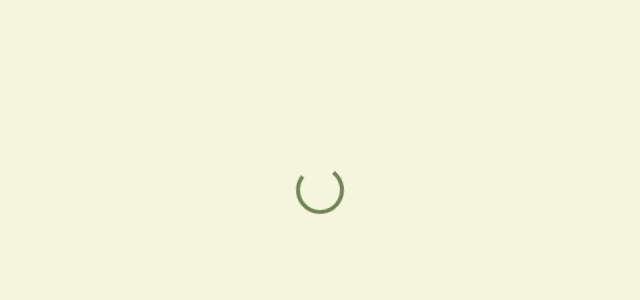
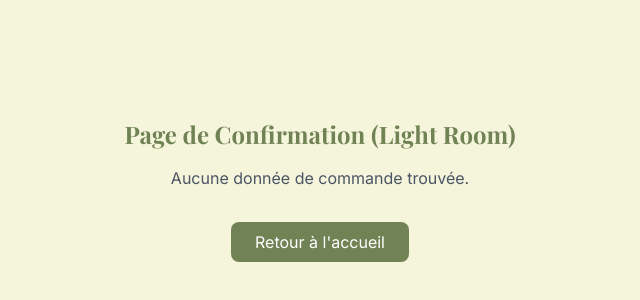
Before and after one commit to medjadjiabdeldjali99l/Ecom-site, a Next.js app: page /success-lightromm in a window 1280 px wide. Before the commit this address had no page. Shown: the part 210-510 px from the top of the page, without its empty margins (320-960 px from the left). Built offline with nearby package versions, Linux system fonts and the light colour scheme.

Commit message:
enleve la restriction d ela page sucess

```diff
--- a/app/success-lightromm/page.tsx
+++ b/app/success-lightromm/page.tsx
@@ -21,16 +21,21 @@ export default function SuccessLightRommPage() {
     const data = sessionStorage.getItem("orderData");
     if (data) {
       setOrderData(JSON.parse(data));
-    } else {
-      // Redirect to home if no order data
-      router.push("/");
     }
   }, [router]);
 
   if (!orderData) {
     return (
-      <div className="min-h-screen bg-cream flex items-center justify-center">
-        <div className="animate-spin rounded-full h-12 w-12 border-4 border-forest border-t-transparent"></div>
+      <div className="min-h-screen bg-cream flex flex-col items-center justify-center p-4">
+        <div id="pixel-lightromm" className="hidden"></div>
+        <h1 className="text-2xl font-serif font-bold text-forest mb-4">Page de Confirmation (Light Room)</h1>
+        <p className="text-gray-600 mb-8">Aucune donnée de commande trouvée.</p>
+        <button
+          onClick={() => router.push("/")}
+          className="bg-forest text-white px-6 py-2 rounded-lg"
+        >
+          Retour à l&apos;accueil
+        </button>
       </div>
     );
   }
--- a/app/success-pack-coffee/page.tsx
+++ b/app/success-pack-coffee/page.tsx
@@ -21,16 +21,21 @@ export default function SuccessPackCoffeePage() {
     const data = sessionStorage.getItem("orderData");
     if (data) {
       setOrderData(JSON.parse(data));
-    } else {
-      // Redirect to home if no order data
-      router.push("/");
     }
   }, [router]);
 
   if (!orderData) {
     return (
-      <div className="min-h-screen bg-cream flex items-center justify-center">
-        <div className="animate-spin rounded-full h-12 w-12 border-4 border-forest border-t-transparent"></div>
+      <div className="min-h-screen bg-cream flex flex-col items-center justify-center p-4">
+        <div id="pixel-pack-coffee" className="hidden"></div>
+        <h1 className="text-2xl font-serif font-bold text-forest mb-4">Page de Confirmation (Pack Coffee)</h1>
+        <p className="text-gray-600 mb-8">Aucune donnée de commande trouvée.</p>
+        <button
+          onClick={() => router.push("/")}
+          className="bg-forest text-white px-6 py-2 rounded-lg"
+        >
+          Retour à l&apos;accueil
+        </button>
       </div>
     );
   }
--- a/app/success/page.tsx
+++ b/app/success/page.tsx
@@ -21,16 +21,20 @@ export default function SuccessPage() {
     const data = sessionStorage.getItem("orderData");
     if (data) {
       setOrderData(JSON.parse(data));
-    } else {
-      // Redirect to home if no order data
-      router.push("/");
     }
   }, [router]);
 
   if (!orderData) {
     return (
-      <div className="min-h-screen bg-cream flex items-center justify-center">
-        <div className="animate-spin rounded-full h-12 w-12 border-4 border-forest border-t-transparent"></div>
+      <div className="min-h-screen bg-cream flex flex-col items-center justify-center p-4">
+        <h1 className="text-2xl font-serif font-bold text-forest mb-4">Page de Confirmation</h1>
+        <p className="text-gray-600 mb-8">Aucune donnée de commande trouvée.</p>
+        <button
+          onClick={() => router.push("/")}
+          className="bg-forest text-white px-6 py-2 rounded-lg"
+        >
+          Retour à l&apos;accueil
+        </button>
       </div>
     );
   }
@@ -111,6 +115,7 @@ export default function SuccessPage() {
             <span>Retour à l&apos;accueil</span>
           </button>
 
+
           <a
             href="https://www.instagram.com/_my_suerte_"
             target="_blank"
```
